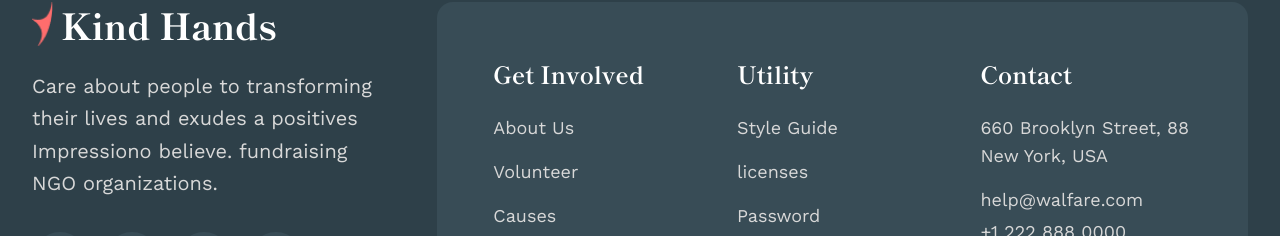
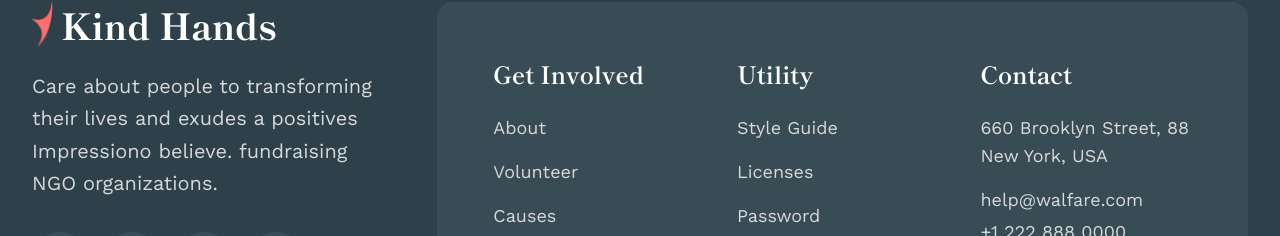
Before and after one commit to codEdu-Collective/kind-hands, a Next.js app: page / in a window 1280 px wide. Shown: the part 9586-9822 px from the top of the page. Built offline with nearby package versions, Linux system fonts and the light colour scheme; no server answers; the database is empty; a web font is replaced by a local one.

Commit message:
fix(footer): correct capitalization of "Licenses" in utility links

```diff
--- a/components/layout/Footer.tsx
+++ b/components/layout/Footer.tsx
@@ -3,8 +3,8 @@ import Image from "next/image";
 import Link from "next/link";
 
 export default function Footer() {
-  const involvedLinks = ["About Us", "Volunteer", "Causes", "Projects", "Team"];
-  const utilityLinks = ["Style Guide", "licenses", "Password", "404 Page", "Changelog"];
+  const involvedLinks = ["About", "Volunteer", "Causes", "Projects", "Team"];
+  const utilityLinks = ["Style Guide", "Licenses", "Password", "404 Page", "Changelog"];
 
   return (
     <footer className="bg-dark text-white">
```
